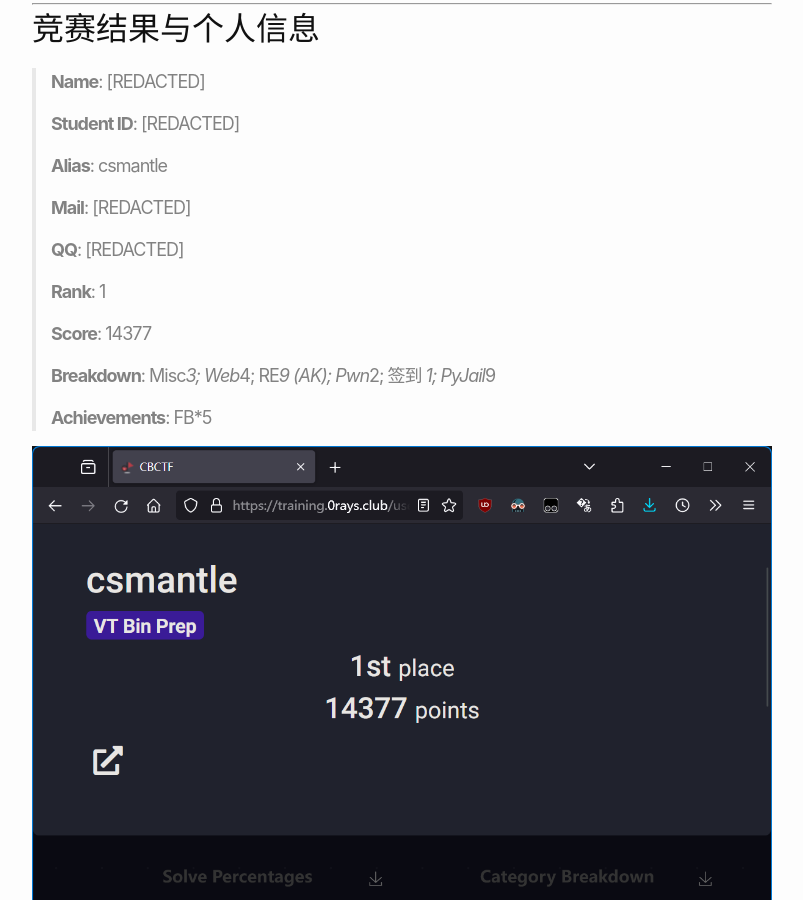
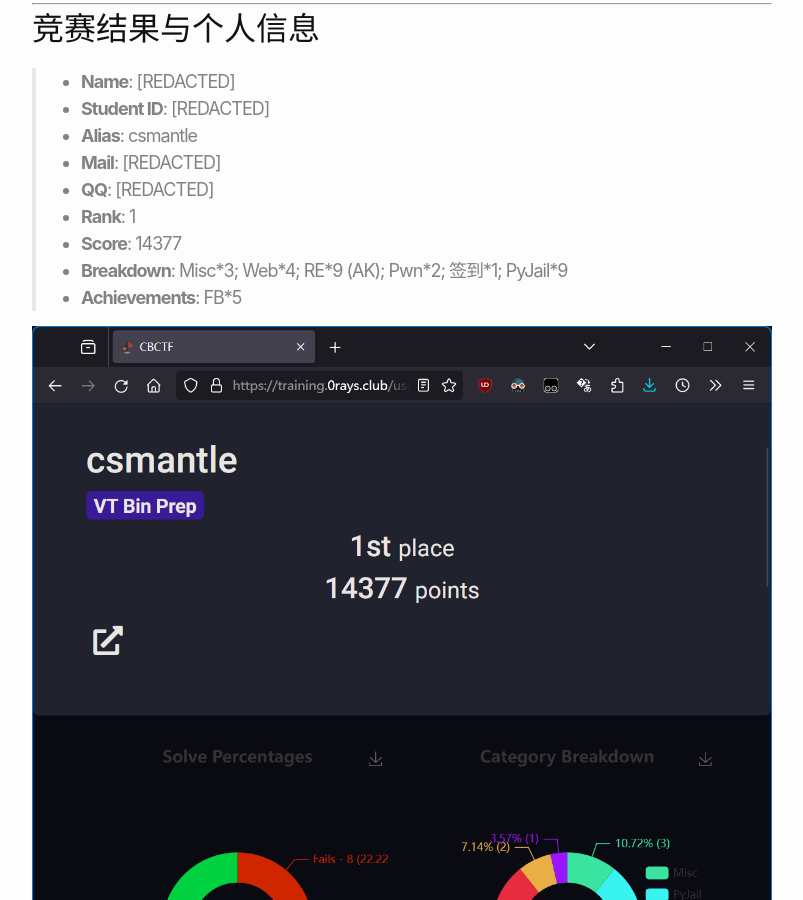
Before and after one commit to CSharperMantle/CSharperMantle.github.io, a Jekyll site: the page built from _posts/2024-01-02-ctf-writeup-cbctf2023.md, in a window 1280 px wide and 900 px high, scrolled down 338 px. Shown: the whole window, without its empty margins (238-1041 px from the left). Built offline with Jekyll 4.4.1, drawn with Linux system fonts in a browser that asks for light colours; comment, search, counter and statistics services are not loaded.

Commit message:
update format

```diff
--- a/_posts/2024-01-02-ctf-writeup-cbctf2023.md
+++ b/_posts/2024-01-02-ctf-writeup-cbctf2023.md
@@ -20,39 +20,26 @@ categories: ctf wp
 
 ## 竞赛结果与个人信息
 
-> **Name**: [REDACTED]
->
-> **Student ID**: [REDACTED]
->
-> **Alias**: csmantle
->
-> **Mail**: [REDACTED]
->
-> **QQ**: [REDACTED]
->
-> **Rank**: 1
->
-> **Score**: 14377
->
-> **Breakdown**: Misc*3; Web*4; RE*9 (AK); Pwn*2; 签到 *1; PyJail*9
->
-> **Achievements**: FB*5
+> * **Name**: [REDACTED]
+> * **Student ID**: [REDACTED]
+> * **Alias**: csmantle
+> * **Mail**: [REDACTED]
+> * **QQ**: [REDACTED]
+> * **Rank**: 1
+> * **Score**: 14377
+> * **Breakdown**: Misc\*3; Web\*4; RE\*9 (AK); Pwn\*2; 签到\*1; PyJail\*9
+> * **Achievements**: FB\*5
 
 ![Rank screenshot](/assets/posts/2024-01-02-ctf-writeup-cbctf2023/I37YbFSnZofo6pxegtFcaazDnVc.png)
 
 ## 竞赛信息
 
-> **URL**: <https://training.0rays.club/challenges>
->
-> **Username**: csmantle (Individual participation)
->
-> **Password**: N/A
->
-> **Start Time**: 2023-12-30 09:00
->
-> **End Time**: 2024-01-01 20:00
->
-> **Writeup Submission Deadline**: 2024-01-01 23:00
+> * **URL**: <https://training.0rays.club/challenges>
+> * **Username**: csmantle (Individual participation)
+> * **Password**: N/A
+> * **Start Time**: 2023-12-30 09:00
+> * **End Time**: 2024-01-01 20:00
+> * **Writeup Submission Deadline**: 2024-01-01 23:00
 
 ## Web
 
```
